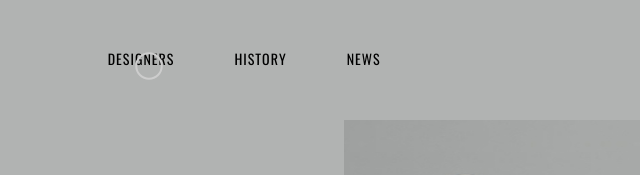
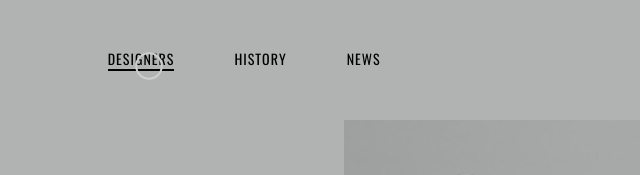
Before and after one commit to IreneAleks/The-Art-of-Arita, a plain HTML site: page index.html in a window 1280 px wide. In both pictures the pointer is over the link "DESIGNERS". Shown: the top 175 px of the page, 202-842 px from the left. Drawn offline with Linux system fonts and the light colour scheme.

Commit message:
Update style.css
add underline for links

```diff
--- a/css/style.css
+++ b/css/style.css
@@ -297,6 +297,10 @@ img {
     letter-spacing: 1px;
 }
 
+.nav__link:hover {
+    border-bottom: 2px solid #000;
+}
+
 .header__burger {
     margin-left: auto;
 }
```
